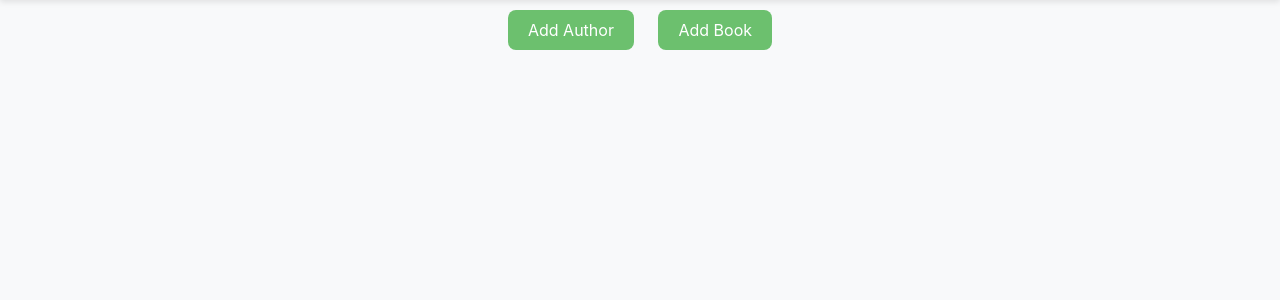
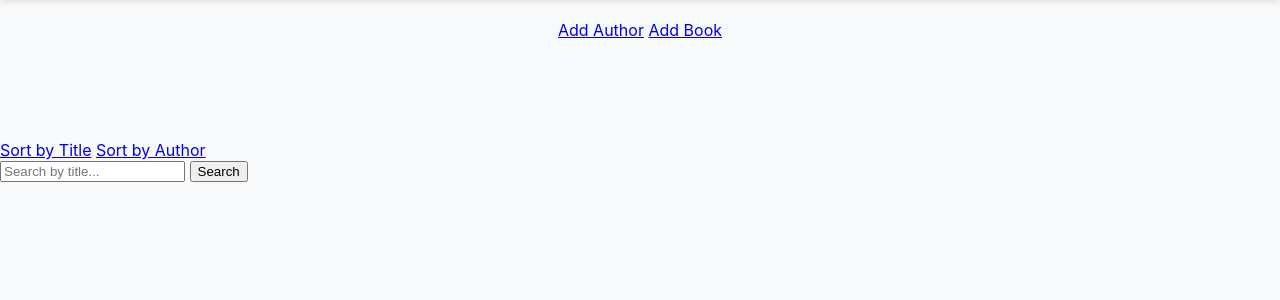
Before and after one commit to Its-Marie/Book-Alchemy, a Flask app: page /?sort=title in a window 1280 px wide. Shown: the part 119-419 px from the top of the page. Run offline with Flask 3, Linux system fonts and the light colour scheme.

Commit message:
Add: Navigation buttons, flash messages, sort and search controls to homepage

```diff
--- a/templates/home.html
+++ b/templates/home.html
@@ -9,6 +9,13 @@
 
   <header>My Book Collection</header>
 
+  <!-- Navigation -->
+  <div style="text-align: center; padding: 20px;">
+    <a href="{{ url_for('add_author') }}" class="nav-btn">Add Author</a>
+    <a href="{{ url_for('add_book') }}" class="nav-btn">Add Book</a>
+  </div>
+
+  <!-- Flash Messages -->
   {% with messages = get_flashed_messages(with_categories=true) %}
     {% if messages %}
       <div class="flash-messages">
@@ -18,24 +25,36 @@
       </div>
     {% endif %}
   {% endwith %}
-<div style="text-align: center; padding: 20px;">
-  <a href="{{ url_for('add_author') }}" style="margin: 0 10px; padding: 10px 20px; background-color: #6cc06e; color: white; text-decoration: none; border-radius: 8px;">Add Author</a>
-  <a href="{{ url_for('add_book') }}" style="margin: 0 10px; padding: 10px 20px; background-color: #6cc06e; color: white; text-decoration: none; border-radius: 8px;">Add Book</a>
-</div>
-<div class="book-grid">
+
+  <!-- Book Grid -->
   <div class="book-grid">
     {% for book in books %}
     <div class="book-card">
-        <img src="{{ url_for('static', filename='placeholder.jpg') }}" alt="{{ book.title }}">
+      <img src="https://covers.openlibrary.org/b/isbn/{{ book.isbn }}-M.jpg"
+           alt="{{ book.title }}"
+           onerror="this.src='https://via.placeholder.com/200x250/6cc06e/ffffff?text=No+Cover'">
       <h3>{{ book.title }}</h3>
       <p>{{ book.author.name }}</p>
 
-      <form action="/author/{{ book.id }}/delete" method="POST">
+      <form action="/book/{{ book.id }}/delete" method="POST">
         <button type="submit" class="delete-btn">Delete</button>
       </form>
     </div>
     {% endfor %}
   </div>
 
+  <!-- Sort and Search Controls -->
+  <div class="controls">
+    <div class="sort-buttons">
+      <a href="/?sort=title" class="control-btn">Sort by Title</a>
+      <a href="/?sort=author" class="control-btn">Sort by Author</a>
+    </div>
+
+    <form action="/search" method="POST" class="search-form">
+      <input type="text" name="keyword" placeholder="Search by title..." required>
+      <button type="submit" class="control-btn search-btn">Search</button>
+    </form>
+  </div>
+
 </body>
 </html>
```
Lines whose indentation alone changed are shown as unchanged.
